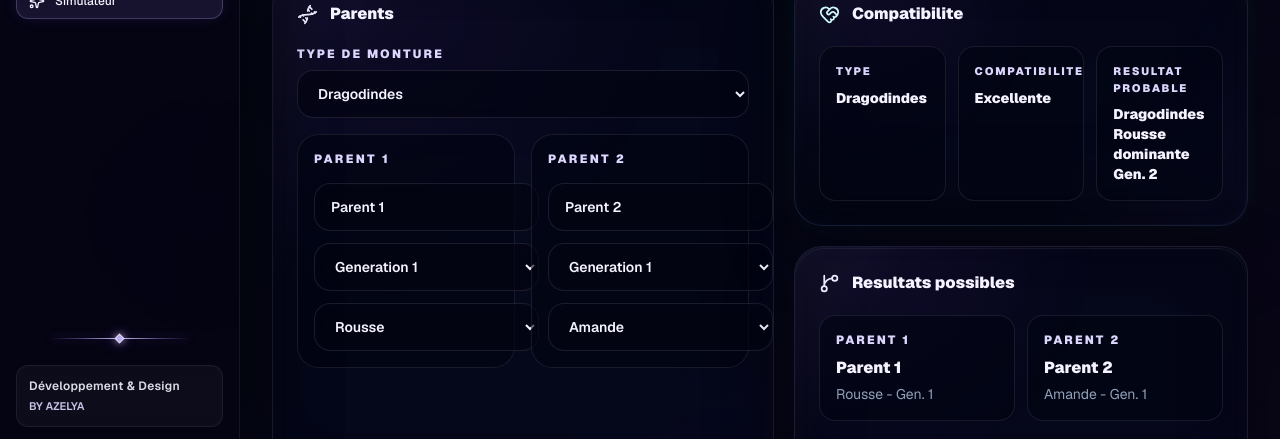
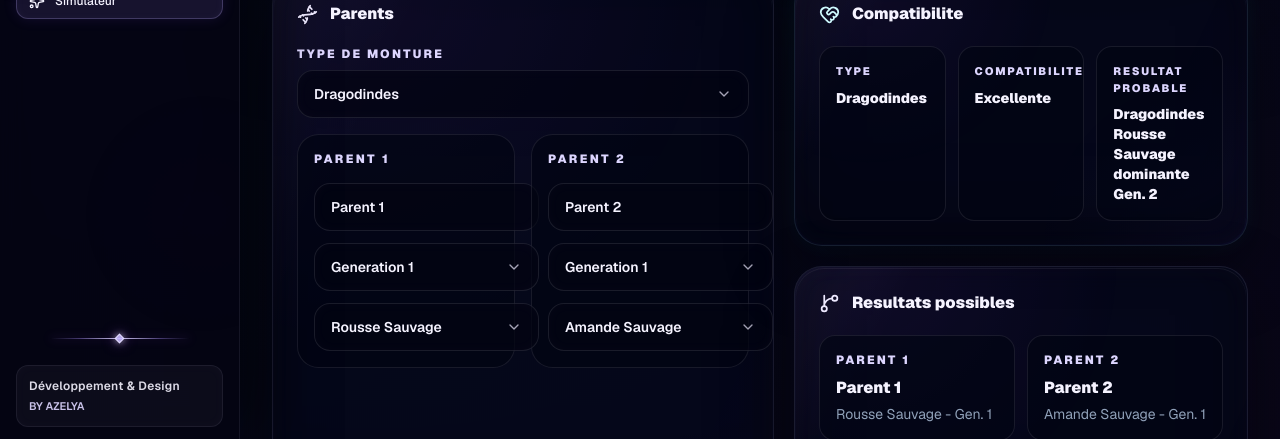
Before and after one commit to Want3d34/lunaeria, a Next.js app: page /ressources/elevage/simulateur in a window 1280 px wide. Shown: the part 361-800 px from the top of the page. Built offline with nearby package versions, Linux system fonts and the light colour scheme.

Commit message:
Fix breeding simulator generation filters

```diff
--- a/app/ressources/elevage/simulateur/page.tsx
+++ b/app/ressources/elevage/simulateur/page.tsx
@@ -1,6 +1,6 @@
 "use client";
 
-import { Dna, GitBranch, HeartHandshake, Sparkles } from "lucide-react";
+import { Check, ChevronDown, Dna, GitBranch, HeartHandshake, Sparkles } from "lucide-react";
 import { useMemo, useState } from "react";
 import { LunaeriaLogo } from "@/components/lunaeria-logo";
 import { PageSidebar } from "@/components/page-sidebar";
@@ -8,19 +8,57 @@ import { PageSidebar } from "@/components/page-sidebar";
 const mountTypes = {
   dragodindes: {
     label: "Dragodindes",
-    lineages: ["Rousse", "Amande", "Doree", "Ebene", "Indigo", "Pourpre", "Orchidee", "Ivoire", "Turquoise", "Emeraude"],
+    generations: {
+      1: ["Rousse Sauvage", "Amande Sauvage", "Doree Sauvage"],
+      2: ["Rousse", "Amande", "Doree"],
+      3: ["Amande et Rousse", "Amande et Doree", "Rousse et Doree"],
+      4: ["Doree et Rousse", "Doree et Amande", "Doree et Indigo"],
+      5: ["Ebene et Rousse", "Ebene et Amande", "Ebene et Doree"],
+      6: ["Emeraude et Rousse", "Emeraude et Amande", "Emeraude et Doree"],
+      7: ["Indigo et Rousse", "Indigo et Amande", "Indigo et Doree"],
+      8: ["Ivoire et Rousse", "Ivoire et Amande", "Turquoise et Doree"],
+      9: ["Orchidee et Rousse", "Orchidee et Amande", "Pourpre et Doree"],
+      10: ["Prune et Rousse", "Prune et Amande", "Prune et Emeraude"],
+    },
   },
   muldos: {
     label: "Muldos",
-    lineages: ["Roux", "Amande", "Dore", "Ebene", "Indigo", "Pourpre", "Orchidee", "Ivoire", "Turquoise", "Emeraude"],
+    generations: {
+      1: ["Muldo Roux Sauvage", "Muldo Amande Sauvage", "Muldo Dore Sauvage"],
+      2: ["Roux", "Amande", "Dore", "Ebene"],
+      3: ["Pourpre et Roux", "Pourpre et Amande", "Pourpre et Dore"],
+      4: ["Orchidee et Roux", "Orchidee et Amande", "Orchidee et Dore"],
+      5: ["Indigo et Roux", "Indigo et Ebene", "Ebene et Amande"],
+      6: ["Roux et Pourpre", "Roux et Orchidee", "Roux et Indigo"],
+      7: ["Amande et Pourpre", "Amande et Orchidee", "Amande et Indigo"],
+      8: ["Ivoire et Roux", "Ivoire et Amande", "Ivoire et Pourpre"],
+      9: ["Turquoise et Roux", "Turquoise et Amande", "Turquoise et Ivoire"],
+      10: ["Prune et Emeraude", "Prune et Turquoise", "Emeraude et Ivoire"],
+    },
   },
   volkornes: {
     label: "Volkornes",
-    lineages: ["Pourpre", "Emeraude", "Indigo", "Orchidee", "Ivoire", "Ebene", "Prune", "Amande", "Roux", "Dore"],
+    generations: {
+      1: ["Volkorne Pourpre Sauvage", "Volkorne Emeraude Sauvage", "Volkorne Indigo Sauvage"],
+      2: ["Pourpre", "Emeraude", "Indigo", "Orchidee", "Ebene"],
+      3: ["Pourpre et Orchidee", "Indigo et Ebene", "Orchidee et Ebene"],
+      4: ["Amande et Pourpre", "Amande et Indigo", "Amande et Orchidee"],
+      5: ["Roux et Pourpre", "Roux et Amande", "Roux et Ebene"],
+      6: ["Ivoire et Pourpre", "Ivoire et Turquoise", "Turquoise et Amande"],
+      7: ["Prune et Emeraude", "Prune et Ivoire", "Emeraude et Turquoise"],
+      8: ["Dore et Roux", "Dore et Ivoire", "Dore et Emeraude"],
+      9: ["Jade et Dore", "Jade et Prune", "Jade et Emeraude"],
+      10: ["Rubis et Jade", "Saphir et Jade", "Amethyste et Rubis"],
+    },
   },
 } as const;
 
 type MountType = keyof typeof mountTypes;
+type Generation = 1 | 2 | 3 | 4 | 5 | 6 | 7 | 8 | 9 | 10;
+type SelectOption = {
+  label: string;
+  value: string;
+};
 
 type SimulatorInput = {
   mountType: MountType;
@@ -31,6 +69,10 @@ type SimulatorInput = {
   parentOneLineage: string;
   parentTwoLineage: string;
 };
+
+function getLineages(mountType: MountType, generation: number) {
+  return mountTypes[mountType].generations[generation as Generation] ?? [];
+}
 
 function simulateBreeding(input: SimulatorInput) {
   const highestGeneration = Math.max(
@@ -76,6 +118,71 @@ function fieldClass() {
   return "min-h-12 rounded-2xl border border-violet-100/10 bg-[#030512]/72 px-4 text-sm font-semibold text-violet-50 outline-none shadow-[inset_0_0_14px_rgba(196,181,253,0.025)] transition focus:border-violet-200/28 focus:bg-[#06091b]/86";
 }
 
+function LunaeriaDropdown({
+  id,
+  onChange,
+  options,
+  value,
+}: {
+  id: string;
+  onChange: (value: string) => void;
+  options: SelectOption[];
+  value: string;
+}) {
+  const [isOpen, setIsOpen] = useState(false);
+  const selectedOption = options.find((option) => option.value === value) ?? options[0];
+
+  return (
+    <div className={`relative ${isOpen ? "z-50" : "z-20"}`}>
+      <button
+        aria-expanded={isOpen}
+        aria-haspopup="listbox"
+        className="flex min-h-12 w-full items-center justify-between gap-3 rounded-2xl border border-violet-100/10 bg-[#030512]/72 px-4 text-left text-sm font-semibold text-violet-50 outline-none shadow-[inset_0_0_14px_rgba(196,181,253,0.025)] transition hover:border-violet-200/24 hover:bg-[#06091b]/86"
+        onClick={() => setIsOpen((current) => !current)}
+        type="button"
+      >
+        <span className="truncate">{selectedOption?.label ?? "Selectionner"}</span>
+        <ChevronDown
+          className={`shrink-0 text-violet-100/70 transition ${isOpen ? "rotate-180" : ""}`}
+          size={16}
+        />
+      </button>
+      {isOpen ? (
+        <div
+          className="absolute left-0 right-0 top-full z-50 mt-2 max-h-64 overflow-y-auto rounded-2xl border border-violet-200/14 bg-[#050817]/98 p-1 shadow-[0_18px_42px_rgba(0,0,0,0.5),0_0_18px_rgba(124,58,237,0.13)] backdrop-blur-md"
+          role="listbox"
+        >
+          {options.map((option) => {
+            const active = option.value === value;
+
+            return (
+              <button
+                aria-selected={active}
+                className={`flex min-h-10 w-full items-center justify-between rounded-xl px-3.5 text-left text-sm font-bold transition ${
+                  active
+                    ? "bg-violet-100/[0.09] text-violet-50"
+                    : "text-slate-400 hover:bg-violet-100/[0.055] hover:text-violet-100"
+                }`}
+                id={`${id}-${option.value}`}
+                key={option.value}
+                onClick={() => {
+                  onChange(option.value);
+                  setIsOpen(false);
+                }}
+                role="option"
+                type="button"
+              >
+                {option.label}
+                {active ? <Check size={15} /> : null}
+              </button>
+            );
+          })}
+        </div>
+      ) : null}
+    </div>
+  );
+}
+
 export default function BreedingSimulatorPage() {
   const [mountType, setMountType] = useState<MountType>("dragodindes");
   const [parentOne, setParentOne] = useState("Parent 1");
@@ -83,13 +190,14 @@ export default function BreedingSimulatorPage() {
   const [parentOneGeneration, setParentOneGeneration] = useState(1);
   const [parentTwoGeneration, setParentTwoGeneration] = useState(1);
   const [parentOneLineage, setParentOneLineage] = useState<string>(
-    mountTypes.dragodindes.lineages[0],
+    getLineages("dragodindes", 1)[0],
   );
   const [parentTwoLineage, setParentTwoLineage] = useState<string>(
-    mountTypes.dragodindes.lineages[1],
+    getLineages("dragodindes", 1)[1],
   );
 
-  const lineages = mountTypes[mountType].lineages;
+  const parentOneLineages = getLineages(mountType, parentOneGeneration);
+  const parentTwoLineages = getLineages(mountType, parentTwoGeneration);
   const result = useMemo(
     () =>
       simulateBreeding({
@@ -113,11 +221,26 @@ export default function BreedingSimulatorPage() {
   );
 
   function updateMountType(nextMountType: MountType) {
-    const nextLineages = mountTypes[nextMountType].lineages;
+    const nextParentOneLineages = getLineages(nextMountType, parentOneGeneration);
+    const nextParentTwoLineages = getLineages(nextMountType, parentTwoGeneration);
 
     setMountType(nextMountType);
+    setParentOneLineage(nextParentOneLineages[0]);
+    setParentTwoLineage(nextParentTwoLineages[0]);
+  }
+
+  function updateParentOneGeneration(nextGeneration: number) {
+    const nextLineages = getLineages(mountType, nextGeneration);
+
+    setParentOneGeneration(nextGeneration);
     setParentOneLineage(nextLineages[0]);
-    setParentTwoLineage(nextLineages[1] ?? nextLineages[0]);
+  }
+
+  function updateParentTwoGeneration(nextGeneration: number) {
+    const nextLineages = getLineages(mountType, nextGeneration);
+
+    setParentTwoGeneration(nextGeneration);
+    setParentTwoLineage(nextLineages[0]);
   }
 
   return (
@@ -176,17 +299,15 @@ export default function BreedingSimulatorPage() {
                   <span className="text-xs font-black uppercase tracking-[0.18em] text-violet-200">
                     Type de monture
                   </span>
-                  <select
-                    className={fieldClass()}
-                    onChange={(event) => updateMountType(event.target.value as MountType)}
+                  <LunaeriaDropdown
+                    id="mount-type"
+                    onChange={(value) => updateMountType(value as MountType)}
+                    options={(Object.keys(mountTypes) as MountType[]).map((key) => ({
+                      label: mountTypes[key].label,
+                      value: key,
+                    }))}
                     value={mountType}
-                  >
-                    {(Object.keys(mountTypes) as MountType[]).map((key) => (
-                      <option key={key} value={key}>
-                        {mountTypes[key].label}
-                      </option>
-                    ))}
-                  </select>
+                  />
                 </label>
 
                 <div className="grid gap-4 md:grid-cols-2">
@@ -197,8 +318,10 @@ export default function BreedingSimulatorPage() {
                       lineage: parentOneLineage,
                       name: parentOne,
                       setGeneration: setParentOneGeneration,
+                      updateGeneration: updateParentOneGeneration,
                       setLineage: setParentOneLineage,
                       setName: setParentOne,
+                      lineages: parentOneLineages,
                     },
                     {
                       generation: parentTwoGeneration,
@@ -206,8 +329,10 @@ export default function BreedingSimulatorPage() {
                       lineage: parentTwoLineage,
                       name: parentTwo,
                       setGeneration: setParentTwoGeneration,
+                      updateGeneration: updateParentTwoGeneration,
                       setLineage: setParentTwoLineage,
                       setName: setParentTwo,
+                      lineages: parentTwoLineages,
                     },
                   ].map((parent) => (
                     <div
@@ -223,32 +348,27 @@ export default function BreedingSimulatorPage() {
                           onChange={(event) => parent.setName(event.target.value)}
                           value={parent.name}
                         />
-                        <select
-                          className={fieldClass()}
-                          onChange={(event) =>
-                            parent.setGeneration(Number(event.target.value))
-                          }
-                          value={parent.generation}
-                        >
-                          {Array.from({ length: 10 }, (_, index) => index + 1).map(
-                            (generation) => (
-                              <option key={generation} value={generation}>
-                                Generation {generation}
-                              </option>
-                            ),
-                          )}
-                        </select>
-                        <select
-                          className={fieldClass()}
-                          onChange={(event) => parent.setLineage(event.target.value)}
+                        <LunaeriaDropdown
+                          id={`${parent.label}-generation`}
+                          onChange={(value) => parent.updateGeneration(Number(value))}
+                          options={Array.from(
+                            { length: 10 },
+                            (_, index) => index + 1,
+                          ).map((generation) => ({
+                            label: `Generation ${generation}`,
+                            value: String(generation),
+                          }))}
+                          value={String(parent.generation)}
+                        />
+                        <LunaeriaDropdown
+                          id={`${parent.label}-lineage`}
+                          onChange={parent.setLineage}
+                          options={parent.lineages.map((lineage) => ({
+                            label: lineage,
+                            value: lineage,
+                          }))}
                           value={parent.lineage}
-                        >
-                          {lineages.map((lineage) => (
-                            <option key={lineage} value={lineage}>
-                              {lineage}
-                            </option>
-                          ))}
-                        </select>
+                        />
                       </div>
                     </div>
                   ))}
```
